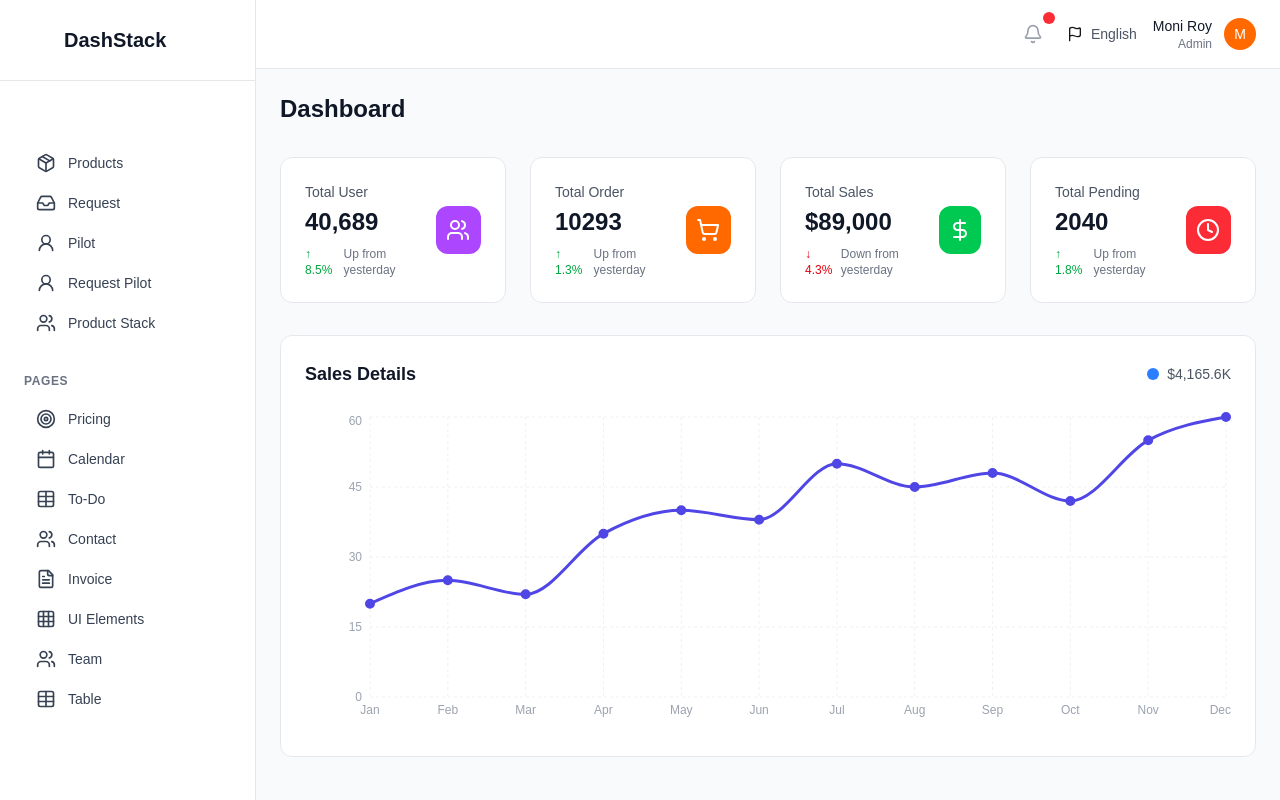
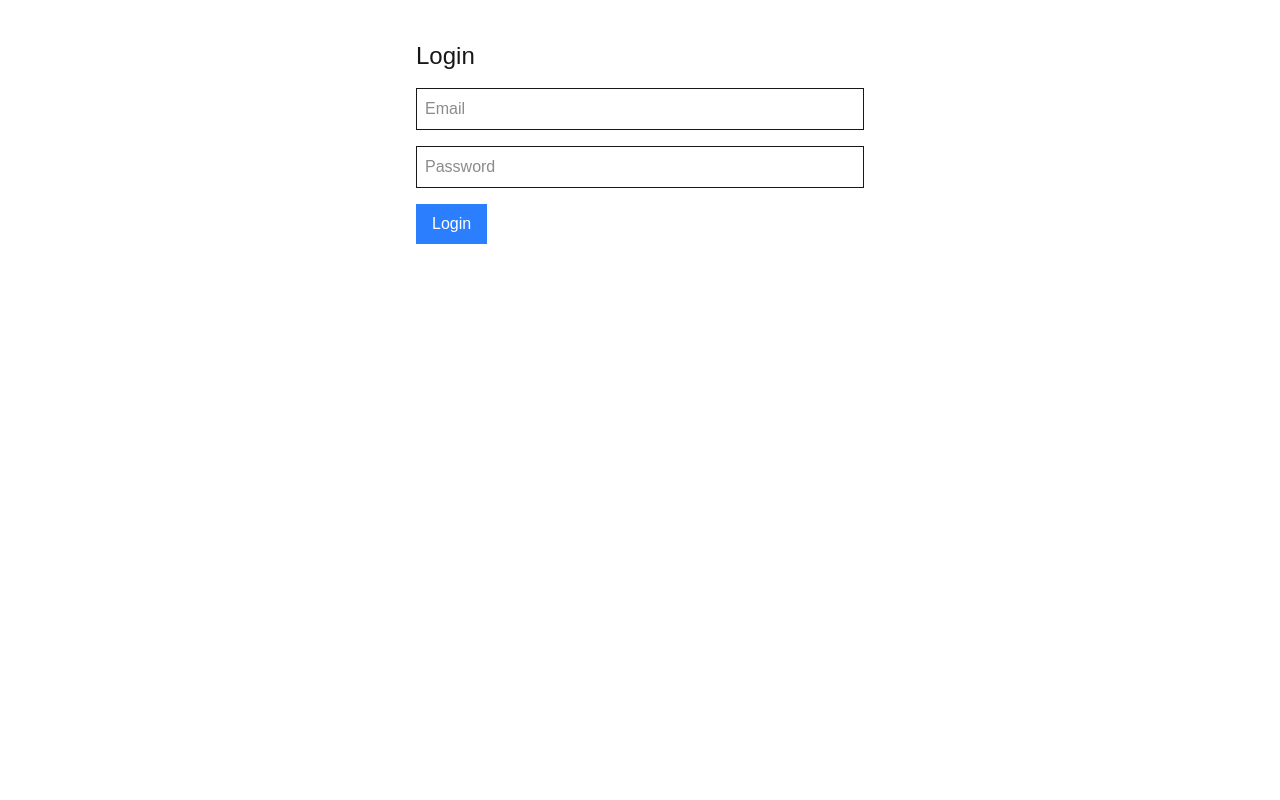
Before and after one commit to clayriell/pilot-app-test, a Next.js app: page / in a window 1280 px wide. Built offline with nearby package versions, Linux system fonts and the light colour scheme.

Commit message:
memperbaiki login page yang hilang

```diff
--- a/src/app/page.tsx
+++ b/src/app/page.tsx
@@ -1,80 +1,54 @@
-'use client'
+"use client";
 
-import { Users, ShoppingCart, DollarSign, Clock, Package } from 'lucide-react'
-import { useRouter } from 'next/navigation'
-import Sidebar from '@/components/Sidebar'
-import Header from '@/components/Header'
-import StatCard from '@/components/StatCard'
-import SalesChart from '@/components/SalesChart'
+import { useState } from "react";
+import { useRouter } from "next/navigation";
 
-export default function Dashboard() {
-  const router = useRouter()
+export default function LoginPage() {
+  const [email, setEmail] = useState("");
+  const [password, setPassword] = useState("");
+  const [error, setError] = useState("");
+  const router = useRouter();
 
-  const handleProductClick = () => {
-    router.push('/product-label')
-  }
+  const handleLogin = async (e: React.FormEvent) => {
+    e.preventDefault();
+
+    const res = await fetch("/api/auth/login", {
+      method: "POST",
+      body: JSON.stringify({ email, password }),
+      headers: { "Content-Type": "application/json" },
+    });
+
+    const data = await res.json();
+    if (res.ok) {
+      router.push("/dashboard"); // ganti ke halaman setelah login
+    } else {
+      setError(data.error);
+    }
+  };
 
   return (
-    <div className="flex h-screen bg-gray-50">
-      {/* Sidebar */}
-      <Sidebar />
-
-      {/* Main Content */}
-      <div className="flex-1 flex flex-col overflow-hidden">
-        {/* Header */}
-        <Header />
-
-        {/* Dashboard Content */}
-        <main className="flex-1 overflow-y-auto p-6">
-          <div className="max-w-7xl mx-auto">
-            {/* Page Title */}
-            <div className="mb-8">
-              <h1 className="text-2xl font-bold text-gray-900">Dashboard</h1>
-            </div>
-
-            {/* Stats Cards */}
-            <div className="grid grid-cols-1 md:grid-cols-2 lg:grid-cols-4 gap-6 mb-8">
-              <StatCard
-                title="Total User"
-                value="40,689"
-                change="8.5%"
-                changeType="up"
-                icon={Users}
-                iconBgColor="bg-purple-500"
-              />
-              <StatCard
-                title="Total Order"
-                value="10293"
-                change="1.3%"
-                changeType="up"
-                icon={ShoppingCart}
-                iconBgColor="bg-orange-500"
-              />
-              <StatCard
-                title="Total Sales"
-                value="$89,000"
-                change="4.3%"
-                changeType="down"
-                icon={DollarSign}
-                iconBgColor="bg-green-500"
-              />
-              <StatCard
-                title="Total Pending"
-                value="2040"
-                change="1.8%"
-                changeType="up"
-                icon={Clock}
-                iconBgColor="bg-red-500"
-              />
-            </div>
-
-            {/* Sales Chart */}
-            <div className="mb-8">
-              <SalesChart />
-            </div>
-          </div>
-        </main>
-      </div>
+    <div className="max-w-md mx-auto mt-10">
+      <h1 className="text-2xl mb-4">Login</h1>
+      {error && <p className="text-red-500">{error}</p>}
+      <form onSubmit={handleLogin} className="space-y-4">
+        <input
+          type="email"
+          value={email}
+          onChange={(e) => setEmail(e.target.value)}
+          placeholder="Email"
+          className="w-full p-2 border"
+        />
+        <input
+          type="password"
+          value={password}
+          onChange={(e) => setPassword(e.target.value)}
+          placeholder="Password"
+          className="w-full p-2 border"
+        />
+        <button type="submit" className="bg-blue-500 text-white px-4 py-2">
+          Login
+        </button>
+      </form>
     </div>
-  )
+  );
 }
```
